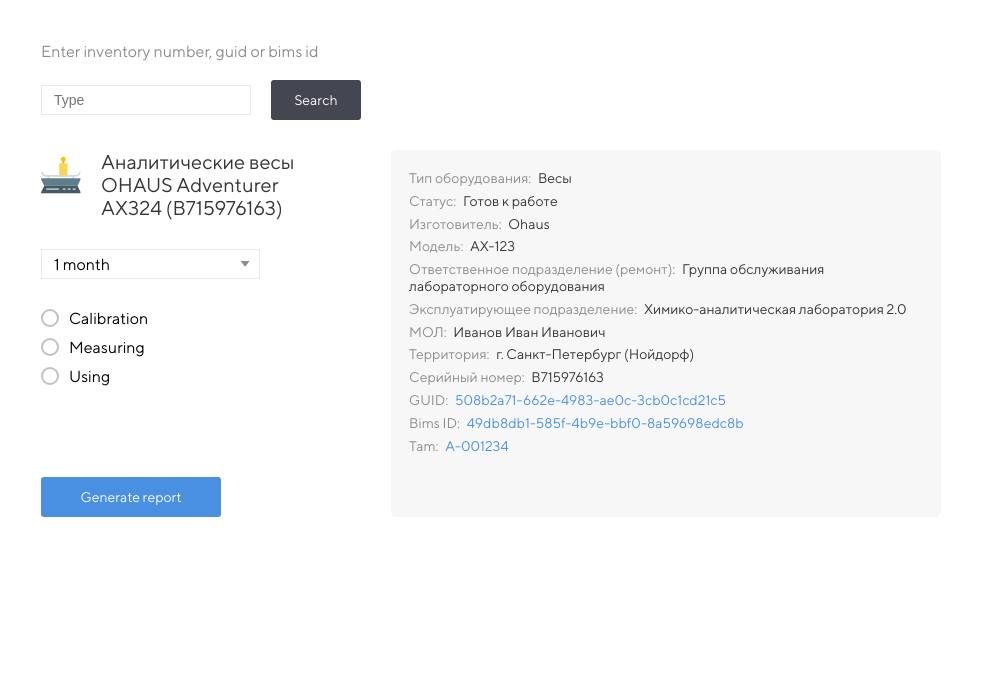
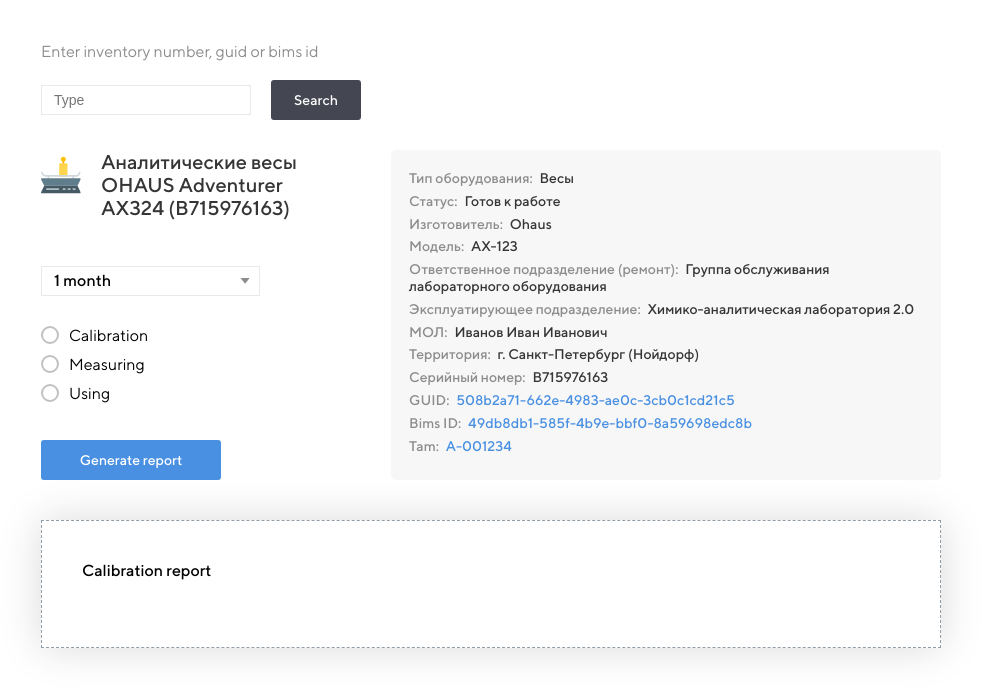
Before and after one commit to ronnika/calibration-report, a website with bundled scripts: page src/index.html in a window 1280 px wide. Shown: the whole page, without its empty margins (149-1130 px from the left). Built offline with nearby package versions, Linux system fonts and the light colour scheme.

Commit message:
feat: add report and report__header styles; refactor: wrapper -> grid, add grid items

```diff
--- a/src/blocks/_common/fonts/fonts.scss
+++ b/src/blocks/_common/fonts/fonts.scss
@@ -6,7 +6,7 @@
   }
 @font-face {
     font-family: 'TT Norms';
-    src: url('./blocks/_common/fonts/TTNorms-Regular.woff') format('woff');
+    src: url('./blocks/_common/fonts/TTNorms-Medium.woff') format('woff');
     font-style: normal;
     font-weight: 500;
 }
--- /dev/null
+++ b/src/blocks/_common/theme/theme.scss
@@ -0,0 +1,3 @@
+html {
+    font-family: "TT Norms";
+}
--- a/src/blocks/filter/filter.scss
+++ b/src/blocks/filter/filter.scss
@@ -2,9 +2,8 @@
     width: 100%;
     display: grid;
     grid-template-columns: 32% 61.1%;
-    grid-template-rows: 24% 45% 30%;
+    grid-template-rows: 35% 45% 20%;
     grid-column-gap: 6.9%;
-    grid-row-gap: 20px;
     grid-template-areas:
       "name info"
       "form info"
@@ -103,8 +102,7 @@
         align-items: flex-end;
     }
     &__btn {
-
-        justify-self: flex-end;
+        align-self: flex-end;
         width: 180px;
         height: 40px;
 
--- a/src/blocks/wrap/wrap.scss
+++ b/src/blocks/grid/grid.scss
@@ -1,6 +1,9 @@
-.wrap {
+.grid {
     margin: 30px auto;
     box-sizing: border-box;
     width: 100%;
     max-width: 900px;
+    &__item {
+        margin-bottom: 40px;
+    }
 }
--- /dev/null
+++ b/src/blocks/report/report.scss
@@ -0,0 +1,16 @@
+.report {
+    padding: 40px;
+
+    font-size: 16px;
+
+    background-color: #FFFFFF;
+    border: 1px dashed #939DA6;
+    box-shadow: 0px 0px 40px rgba(0, 0, 0, 0.15);
+
+    &__header {
+        margin: 0;
+        margin-bottom: 27px;
+        font-size: 16px;
+        font-weight: 500;
+    }
+}
--- a/src/index.html
+++ b/src/index.html
@@ -6,9 +6,8 @@
     <title>Document</title>
 </head>
 <body>
-    <div class="wrap">
-
-
+    <div class="grid">
+    <div class="grid__item">
         <form action="POST" class="search-form">
             <label for="search" class="search-form__label">Enter inventory number, guid or bims id</label>
             <div class="search-form__item"><input type="text" class="search-form__textbox" id="search" name="search" placeholder="Type">
@@ -98,8 +97,14 @@
             <div class="filter__submit">
                 <button class="filter__btn">Generate report</button>
             </div>
+        </div>
+    </div>
+    <div class="grid__item">
+        <div class="report">
+            <h3 class="report__header">Calibration report</h3>
 
         </div>
+    </div>
 </div>
     <script src="./index.js"></script>
 </body>
--- a/src/main.scss
+++ b/src/main.scss
@@ -2,6 +2,8 @@
 @import "./blocks/_common/reset/reset";
 // Fonts
 @import "./blocks/_common/fonts/fonts";
+// Theme
+@import "./blocks/_common/theme/theme";
 // Search-form
 @import "./blocks/search-form/search-form";
 // Filter
@@ -10,5 +12,7 @@
 @import "./blocks/dropdown/dropdown";
 // Device-Info
 @import "./blocks/device-info/device-info";
+// Report {
+@import "./blocks/report/report";
 // Wrapper
-@import "./blocks/wrap/wrap";
+@import "./blocks/grid/grid";
```
